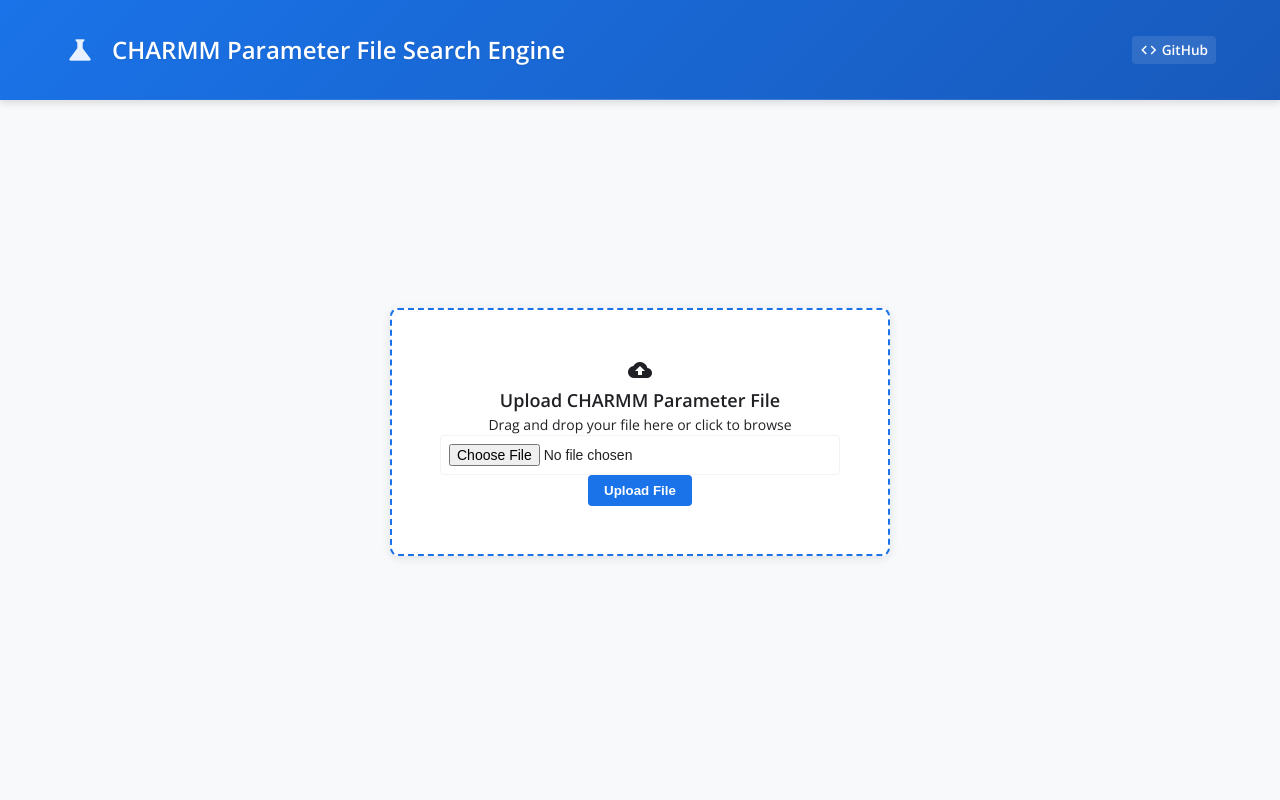
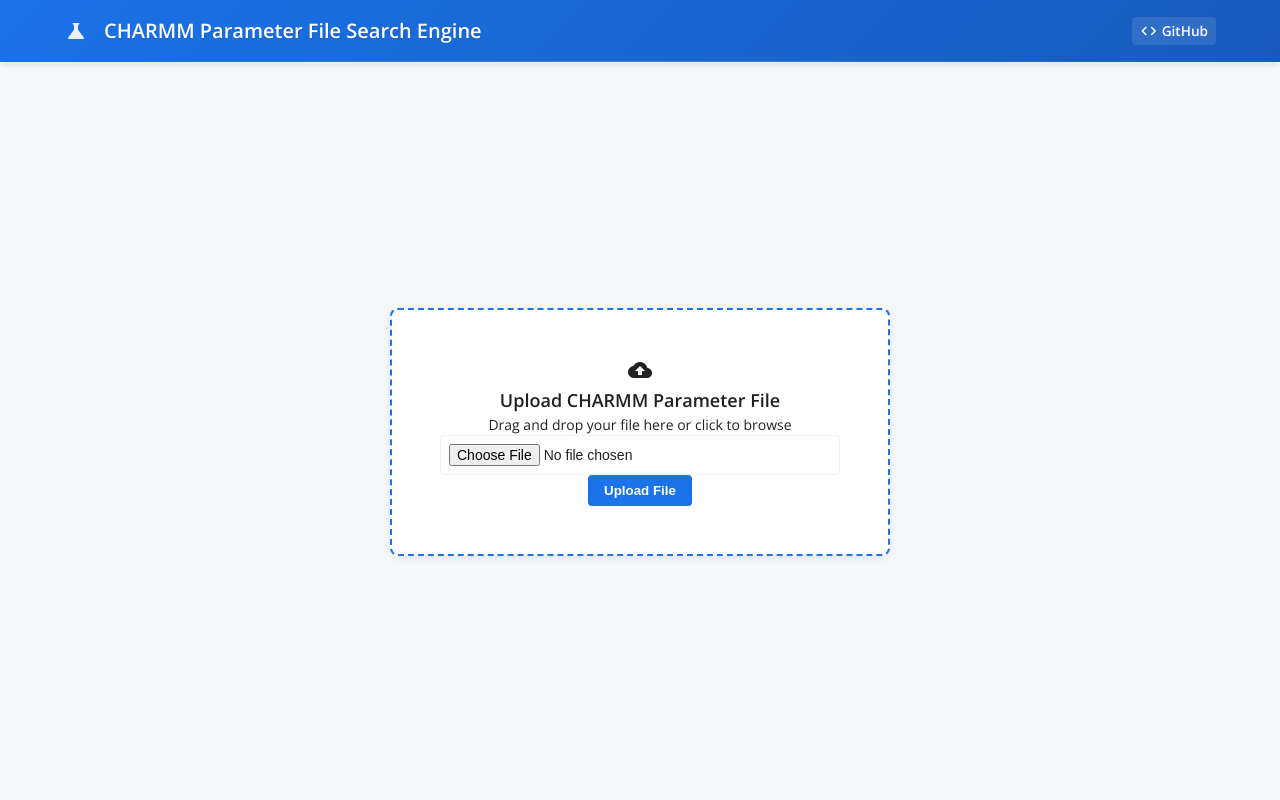
Before and after one commit to fl-sean03/CHARMM-Parameter-File-Search-Engine, a Flask app: page / in a window 1280 px wide. Run offline with Flask 3, Linux system fonts and the light colour scheme.

Commit message:
style: Reduce header height and related styling proportionally

```diff
--- a/frontend/static/css/main.css
+++ b/frontend/static/css/main.css
@@ -37,7 +37,7 @@ h2 {
 .header {
     background: linear-gradient(135deg, #1A73E8 0%, #185ABC 100%);
     color: #FFFFFF;
-    padding: 1.5rem 2rem;
+    padding: 0.75rem 2rem;
     box-shadow: 0 4px 6px rgba(0,0,0,0.1);
     position: relative;
     z-index: 100;
@@ -59,7 +59,7 @@ h2 {
 .container {
     max-width: 1400px;
     margin: 0 auto;
-    padding: 0.5rem 2rem;
+    padding: 0.25rem 2rem;
     display: flex;
     align-items: center;
     justify-content: space-between;
@@ -72,13 +72,13 @@ h2 {
 }
 
 .header-title .material-icons {
-    font-size: 2rem;
+    font-size: 1.5rem;
     color: rgba(255,255,255,0.9);
 }
 
 .header-title h1 {
     color: #FFFFFF;
-    font-size: 1.5rem;
+    font-size: 1.25rem;
     font-weight: 600;
     text-shadow: 0 1px 2px rgba(0,0,0,0.1);
 }
```
